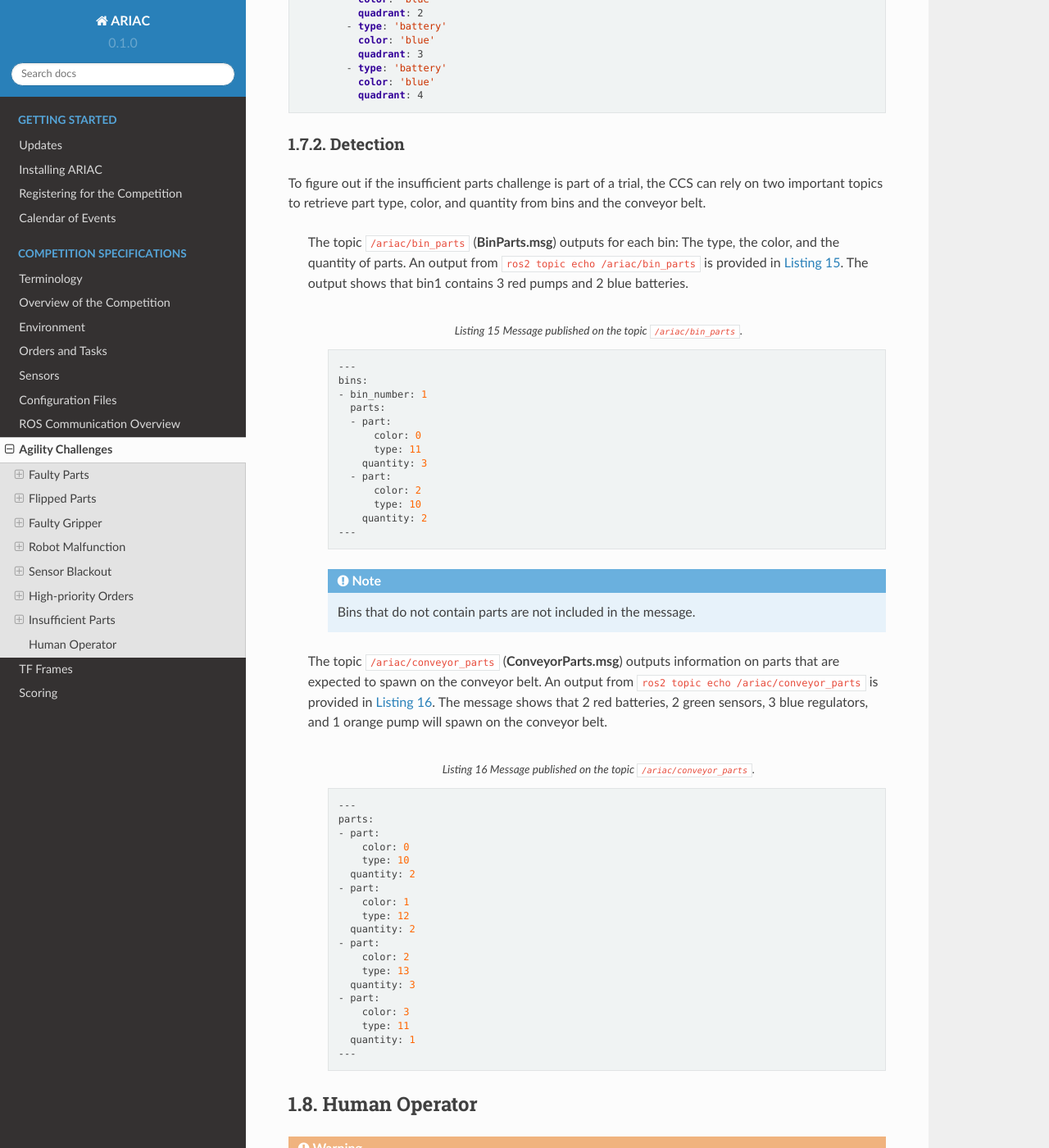
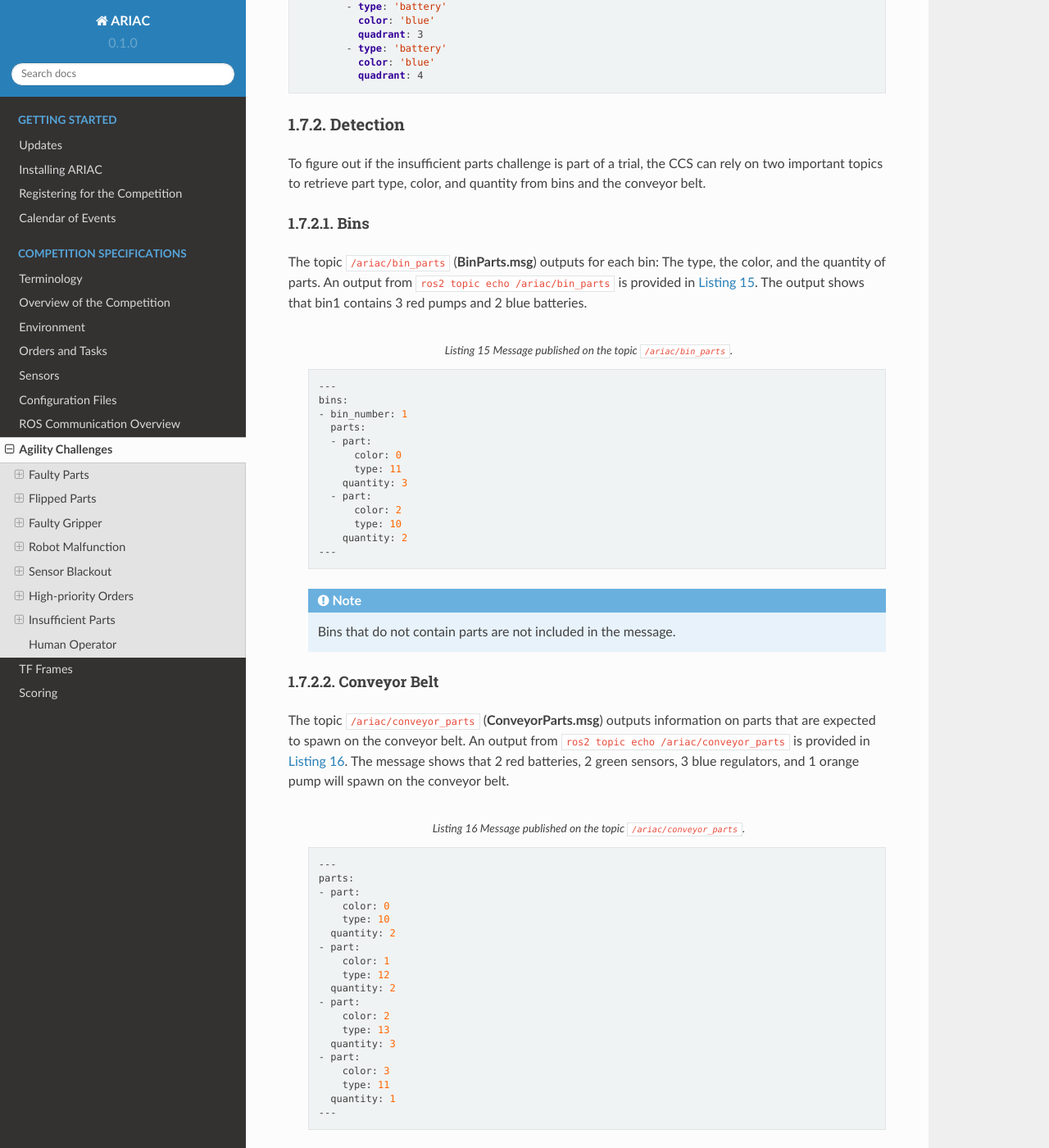
Before and after one commit to usnistgov/ARIAC, a Sphinx documentation site: the page built from docs/competition/challenges.rst, in a window 1280 px wide and 1400 px high, scrolled down 9830 px. Shown: the whole window at 82% size. Built offline with Sphinx 7.4.7 and the Read the Docs theme 2.0.0, drawn with Linux system fonts in a browser that asks for light colours.

```diff
--- a/docs/competition/challenges.rst
+++ b/docs/competition/challenges.rst
@@ -315,7 +315,7 @@
     * ``'lidar'``
     * ``'camera'``
     * ``'logical_camera'``
-* :ref:`target to conditions` to trigger the challenge.
+  * :ref:`target to conditions` to trigger the challenge.
 
 
 The sensor blackout challenge can occur multiple times in the same trial.  :numref:`sensor-blackout-yaml` shows the challenge occurring twice in the same trial. One  occurrence of the challenge disables the break beam sensor type for 25 seconds when the competition time reaches 20 seconds. The other occurrence of the challenge disables the lidar and logical camera sensor types for 15 seconds when an order is submitted.
@@ -496,56 +496,60 @@
 
 To figure out if the insufficient parts challenge is part of a trial, the CCS can rely on two important topics to retrieve part type, color, and quantity from bins and the conveyor belt.
 
-  The topic ``/ariac/bin_parts`` (**BinParts.msg**) outputs for each bin: The type, the color, and the quantity of parts. An  output from ``ros2 topic echo /ariac/bin_parts`` is provided in  :numref:`bin-parts-outputs`. The output shows that bin1 contains 3 red pumps and 2 blue batteries.
+Bins
+^^^^^
 
-    .. code-block:: bash
-      :caption: Message published on the topic ``/ariac/bin_parts``.
-      :name: bin-parts-outputs
+The topic ``/ariac/bin_parts`` (**BinParts.msg**) outputs for each bin: The type, the color, and the quantity of parts. An  output from ``ros2 topic echo /ariac/bin_parts`` is provided in  :numref:`bin-parts-outputs`. The output shows that bin1 contains 3 red pumps and 2 blue batteries.
 
-      ---
-      bins:
-      - bin_number: 1
-        parts:
-        - part:
-            color: 0
-            type: 11
-          quantity: 3
-        - part:
-            color: 2
-            type: 10
-          quantity: 2
-      ---
+  .. code-block:: bash
+    :caption: Message published on the topic ``/ariac/bin_parts``.
+    :name: bin-parts-outputs
 
-    .. note::
-      Bins that do not contain parts are not included in the message.
-
-
-  The topic ``/ariac/conveyor_parts`` (**ConveyorParts.msg**) outputs information on parts that are expected to spawn on the conveyor belt. An output from ``ros2 topic echo /ariac/conveyor_parts`` is provided in  :numref:`conveyor-parts-outputs`. The message shows that 2 red batteries,  2 green sensors, 3 blue regulators, and 1 orange pump will spawn on the conveyor belt.
-
-
-    .. code-block:: bash
-      :caption: Message published on the topic ``/ariac/conveyor_parts``.
-      :name: conveyor-parts-outputs
-
-      ---
+    ---
+    bins:
+    - bin_number: 1
       parts:
       - part:
           color: 0
+          type: 11
+        quantity: 3
+      - part:
+          color: 2
           type: 10
         quantity: 2
-      - part:
-          color: 1
-          type: 12
-        quantity: 2
-      - part:
-          color: 2
-          type: 13
-        quantity: 3
-      - part:
-          color: 3
-          type: 11
-        quantity: 1
-      ---
+    ---
+
+  .. note::
+    Bins that do not contain parts are not included in the message.
+
+Conveyor Belt
+^^^^^^^^^^^^^^^
+The topic ``/ariac/conveyor_parts`` (**ConveyorParts.msg**) outputs information on parts that are expected to spawn on the conveyor belt. An output from ``ros2 topic echo /ariac/conveyor_parts`` is provided in  :numref:`conveyor-parts-outputs`. The message shows that 2 red batteries,  2 green sensors, 3 blue regulators, and 1 orange pump will spawn on the conveyor belt.
+
+
+  .. code-block:: bash
+    :caption: Message published on the topic ``/ariac/conveyor_parts``.
+    :name: conveyor-parts-outputs
+
+    ---
+    parts:
+    - part:
+        color: 0
+        type: 10
+      quantity: 2
+    - part:
+        color: 1
+        type: 12
+      quantity: 2
+    - part:
+        color: 2
+        type: 13
+      quantity: 3
+    - part:
+        color: 3
+        type: 11
+      quantity: 1
+    ---
 
 .. _target to human operator:
 
```
Also changed, not shown: docs/competition/orders.rst (+20 -3 lines).
